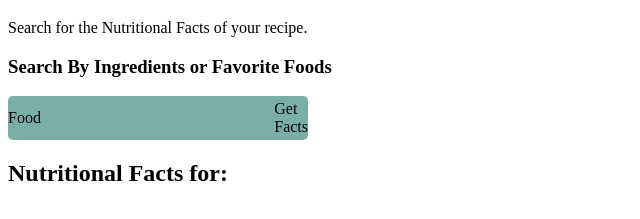
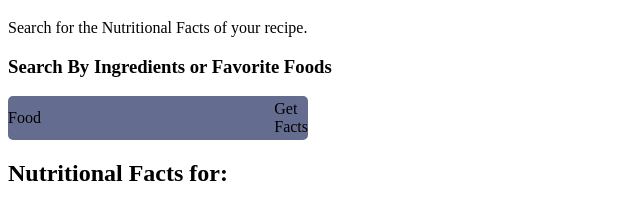
Before and after one commit to Emilymora1207/Recipe-Hub, a plain HTML site: page APIs/nutrition/nutrition.html in a window 1280 px wide. Shown: the part 61-280 px from the top of the page, without its empty margins (0-640 px from the left). Drawn offline with Linux system fonts and the light colour scheme.

Commit message:
adding things to css

```diff
--- a/APIs/nutrition/main.css
+++ b/APIs/nutrition/main.css
@@ -7,7 +7,7 @@
 }
 
 form {
-      background-color: #7aafa7;
+      background-color: var(--purple);
       width: 300px;
       height: 44px;
       border-radius: 5px;
@@ -20,14 +20,14 @@ form {
 input {
       all: unset;
       font: 16px system-ui;
-      color: #fff;
+      color: var(--tan);
       height: 100%;
       width: 100%;
       padding: 6px 10px;
     }
 
 ::placeholder {
-      color: #fff;
+      color: var(--grey);
       opacity: 0.7;
     }
 
```
